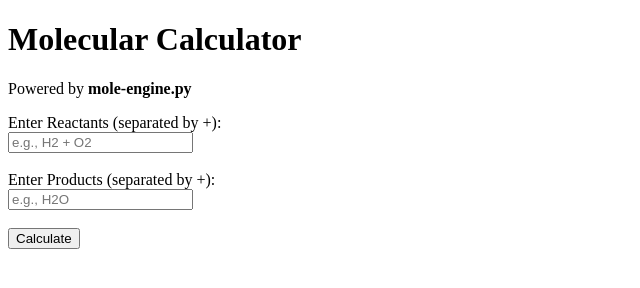
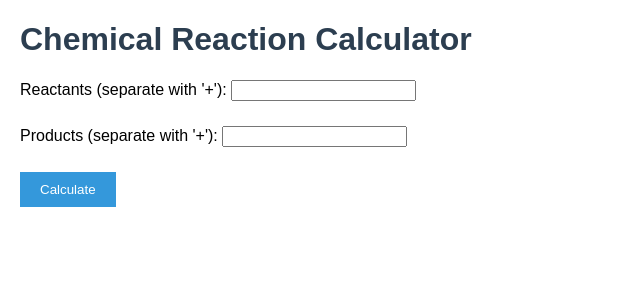
Before and after one commit to s4il3sh/mole-engine, a plain HTML site: page index.html in a window 1280 px wide. Shown: the whole page, without its empty margins (0-640 px from the left). Drawn offline with Linux system fonts and the light colour scheme.

Commit message:
Update index.html

```diff
--- a/index.html
+++ b/index.html
@@ -3,16 +3,44 @@
 <head>
     <meta charset="UTF-8">
     <meta name="viewport" content="width=device-width, initial-scale=1.0">
-    <title>Molecular Calculator</title>
+    <title>Chemical Reaction Calculator</title>
+    <style>
+        body {
+            font-family: Arial, sans-serif;
+            margin: 20px;
+        }
+        h1 {
+            color: #2c3e50;
+        }
+        label, input {
+            margin-bottom: 10px;
+        }
+        .form-group {
+            margin-bottom: 15px;
+        }
+        button {
+            background-color: #3498db;
+            color: white;
+            padding: 10px 20px;
+            border: none;
+            cursor: pointer;
+        }
+        button:hover {
+            background-color: #2980b9;
+        }
+    </style>
 </head>
 <body>
-    <h1>Molecular Calculator</h1>
-    <p>Powered by <strong>mole-engine.py</strong></p>
-    <form action="/calculate" method="post">
-        <label for="reactants">Enter Reactants (separated by +):</label><br>
-        <input type="text" id="reactants" name="reactants" placeholder="e.g., H2 + O2" required><br><br>
-        <label for="products">Enter Products (separated by +):</label><br>
-        <input type="text" id="products" name="products" placeholder="e.g., H2O" required><br><br>
+    <h1>Chemical Reaction Calculator</h1>
+    <form action="/calculate" method="POST">
+        <div class="form-group">
+            <label for="reactants">Reactants (separate with '+'): </label>
+            <input type="text" id="reactants" name="reactants" required>
+        </div>
+        <div class="form-group">
+            <label for="products">Products (separate with '+'): </label>
+            <input type="text" id="products" name="products" required>
+        </div>
         <button type="submit">Calculate</button>
     </form>
 </body>
```
